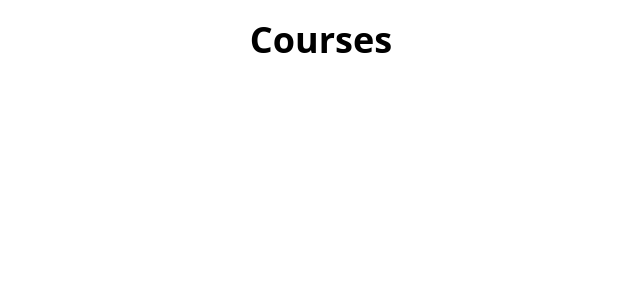
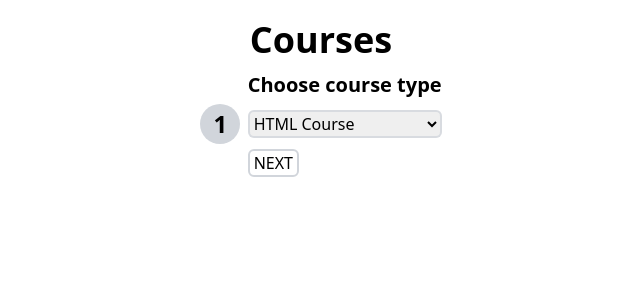
Before and after one commit to Mnigos/conditional-form, a Next.js app: page / in a window 1280 px wide. Shown: the top 300 px of the page, without its empty margins (319-959 px from the left). Built offline with nearby package versions, Linux system fonts and the light colour scheme.

Commit message:
feat(components): create Form component

```diff
--- /dev/null
+++ b/components/Form.tsx
@@ -0,0 +1,44 @@
+import React, { ChangeEvent, useState } from 'react'
+
+import { InitialFormState } from '~/interfaces/initialFormState'
+
+const initialFormState: InitialFormState = { courseType: undefined }
+
+export default function Form() {
+  const [formValues, setFormValues] = useState(initialFormState)
+
+  function handleCourseTypeChange(event: ChangeEvent<HTMLSelectElement>): void {
+    setFormValues({
+      ...formValues,
+      [event.target.name]: event.target.value,
+    })
+  }
+
+  return (
+    <form className="flex items-center w-64 justify-evenly">
+      <div className="flex items-center justify-center w-10 h-10 text-2xl font-semibold bg-gray-300 rounded-full">
+        1
+      </div>
+      <div className="flex flex-col h-32 justify-evenly">
+        <label className="text-xl font-semibold">Choose course type</label>
+
+        <select
+          className="border-2 border-gray-300 border-opacity-75 rounded-md cursor-pointer focus:outline-none focus:border-gray-400 hover:border-gray-400"
+          name="courseType"
+          value={formValues.courseType}
+          onChange={handleCourseTypeChange}
+        >
+          <option value="HTML Course">HTML Course</option>
+          <option value="CSS Course">CSS Course</option>
+          <option value="JavaScript Course">JavaScript Course</option>
+          <option value="React Course">React Course</option>
+          <option value="Vue Course">Vue Course</option>
+        </select>
+
+        <div>
+          <button className="btn">Next</button>
+        </div>
+      </div>
+    </form>
+  )
+}
--- a/pages/index.tsx
+++ b/pages/index.tsx
@@ -1,6 +1,7 @@
 import type { NextPage } from 'next'
 import Head from 'next/head'
 
+import Form from '~/components/Form'
 import Header from '~/components/Header'
 
 const Home: NextPage = () => {
@@ -12,8 +13,10 @@ const Home: NextPage = () => {
         <link rel="icon" href="/favicon.ico" />
       </Head>
 
-      <main className="flex justify-center">
+      <main className="flex flex-col items-center">
         <Header />
+
+        <Form />
       </main>
     </div>
   )
```
